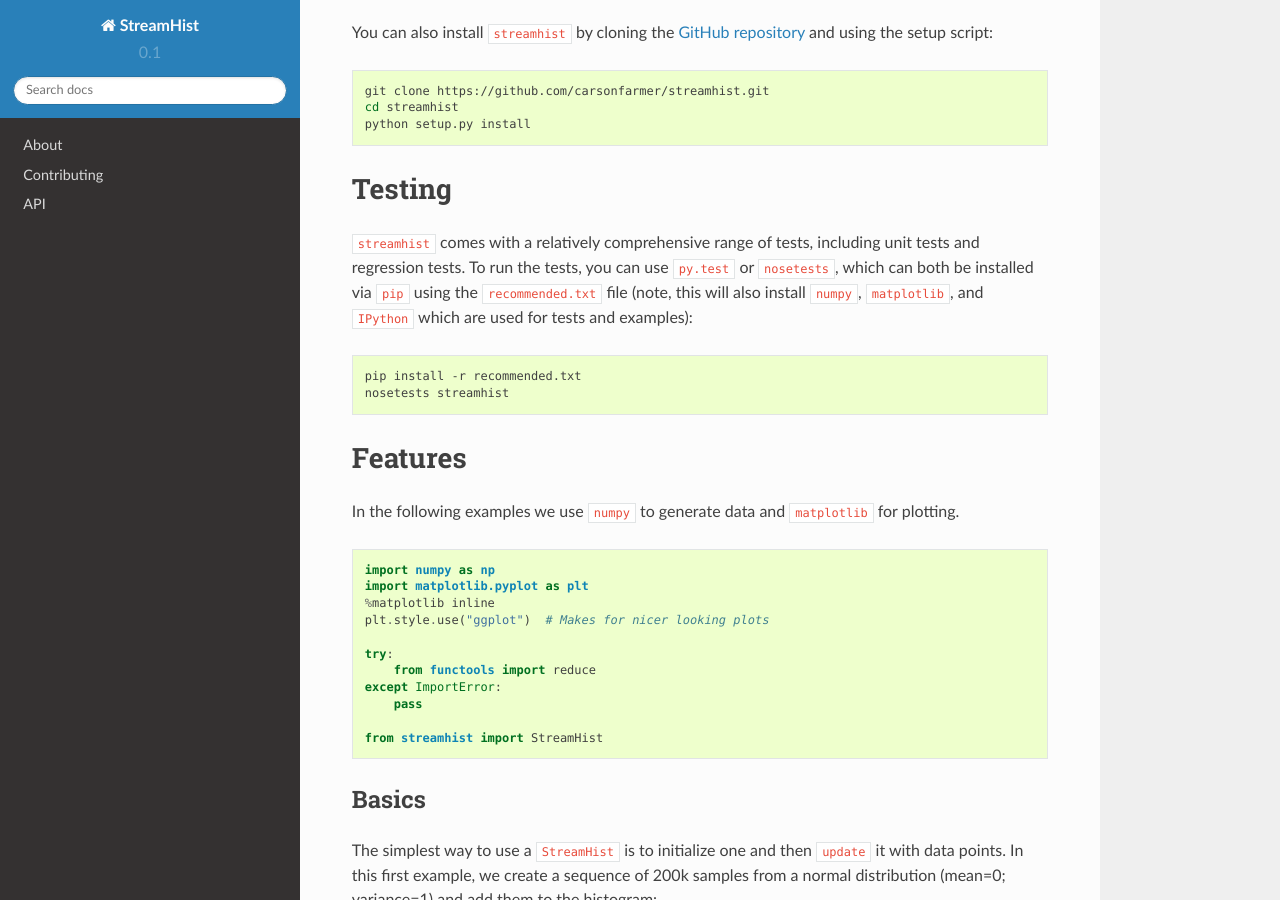
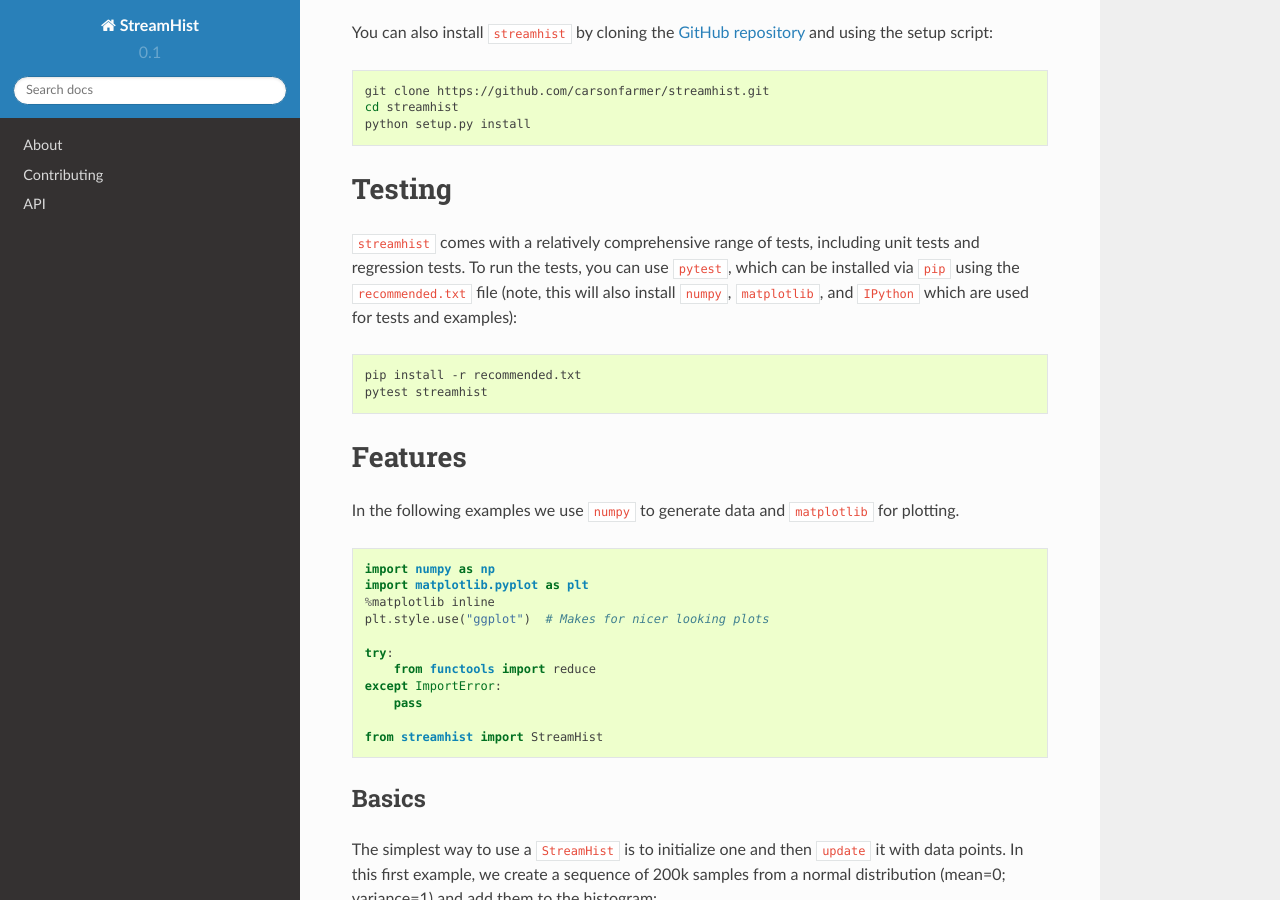
Before and after one commit to carsonfarmer/streamhist, a Sphinx documentation site: the page built from docs/examples.rst, in a window 1280 px wide and 900 px high, scrolled down 630 px. Built offline with Sphinx 7.4.7 and the Read the Docs theme 2.0.0, drawn with Linux system fonts in a browser that asks for light colours.

Commit message:
require pytest for tests
There was already a pytest dependency in the tests, so this
makes it official.  Subsequent changes will employ pytest for
parameterization, so nosetest will no longer work.

```diff
--- a/README.rst
+++ b/README.rst
@@ -48,7 +48,7 @@ Testing
 
 ``streamhist`` comes with a relatively comprehensive range of tests,
 including unit tests and regression tests. To run the tests, you can use
-``py.test`` or ``nosetests``, which can both be installed via ``pip``
+``pytest``, which can be installed via ``pip``
 using the ``recommended.txt`` file (note, this will also install
 ``numpy``, ``matplotlib``, and ``IPython`` which are used for tests and
 examples):
@@ -56,7 +56,7 @@ examples):
 .. code:: bash
 
     pip install -r recommended.txt
-    nosetests streamhist
+    pytest streamhist
 
 Features
 ========
--- a/docs/examples.rst
+++ b/docs/examples.rst
@@ -48,7 +48,7 @@ Testing
 
 ``streamhist`` comes with a relatively comprehensive range of tests,
 including unit tests and regression tests. To run the tests, you can use
-``py.test`` or ``nosetests``, which can both be installed via ``pip``
+``pytest``, which can be installed via ``pip``
 using the ``recommended.txt`` file (note, this will also install
 ``numpy``, ``matplotlib``, and ``IPython`` which are used for tests and
 examples):
@@ -56,7 +56,7 @@ examples):
 .. code:: bash
 
     pip install -r recommended.txt
-    nosetests streamhist
+    pytest streamhist
 
 Features
 ========
--- a/recommended.txt
+++ b/recommended.txt
@@ -1,4 +1,5 @@
 # Examples and tests
+pytest
 numpy
 matplotlib
 ipython[notebook]>=3.0.0
```
Also changed, not shown: 1 other file.
